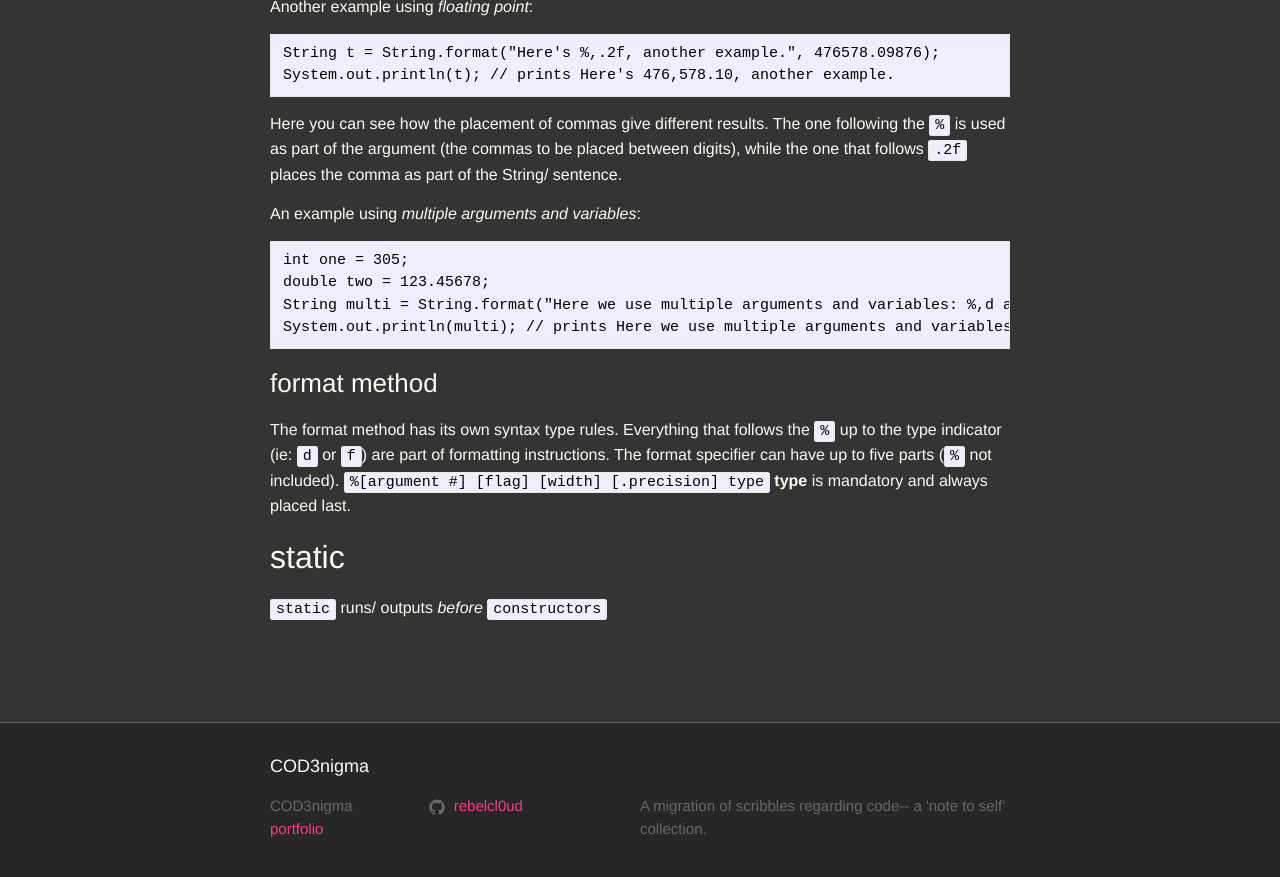
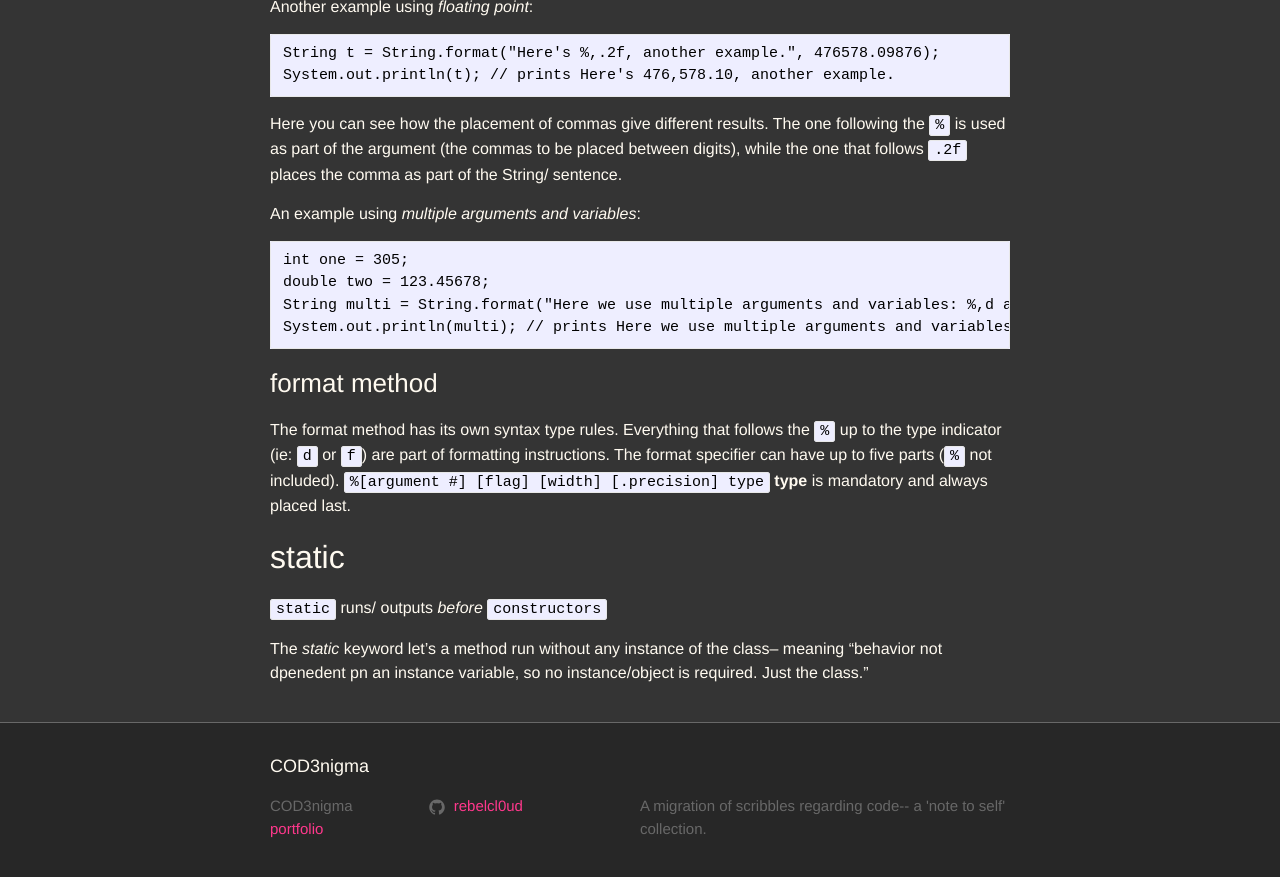
Before and after one commit to rebelcl0ud/blog, a Jekyll site: the page built from _posts/2019-03-30-[65]-head-first-java.markdown, in a window 1280 px wide and 900 px high, scrolled down 5272 px. Shown: the top 877 px of the window. Built offline with Jekyll 4.4.1, drawn with Linux system fonts in a browser that asks for light colours; before the commit the page ends 6109 px from its top, so only the background shows below that.

Commit message:
add: more definition on static section

```diff
--- a/_posts/2019-03-30-[65]-head-first-java.markdown
+++ b/_posts/2019-03-30-[65]-head-first-java.markdown
@@ -186,3 +186,5 @@ The format method has its own syntax type rules. Everything that follows the `%`
 
 ## static
 `static` runs/ outputs *before* `constructors`
+
+The *static* keyword let's a method run without any instance of the class-- meaning "behavior not dpenedent pn an instance variable, so no instance/object is required. Just the class."
```
